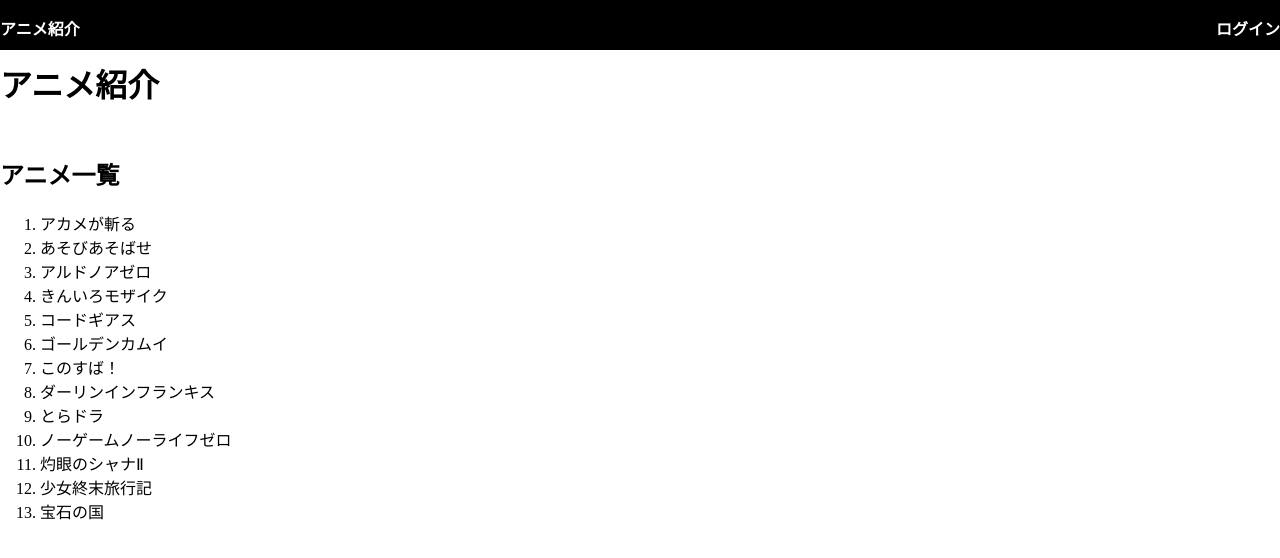
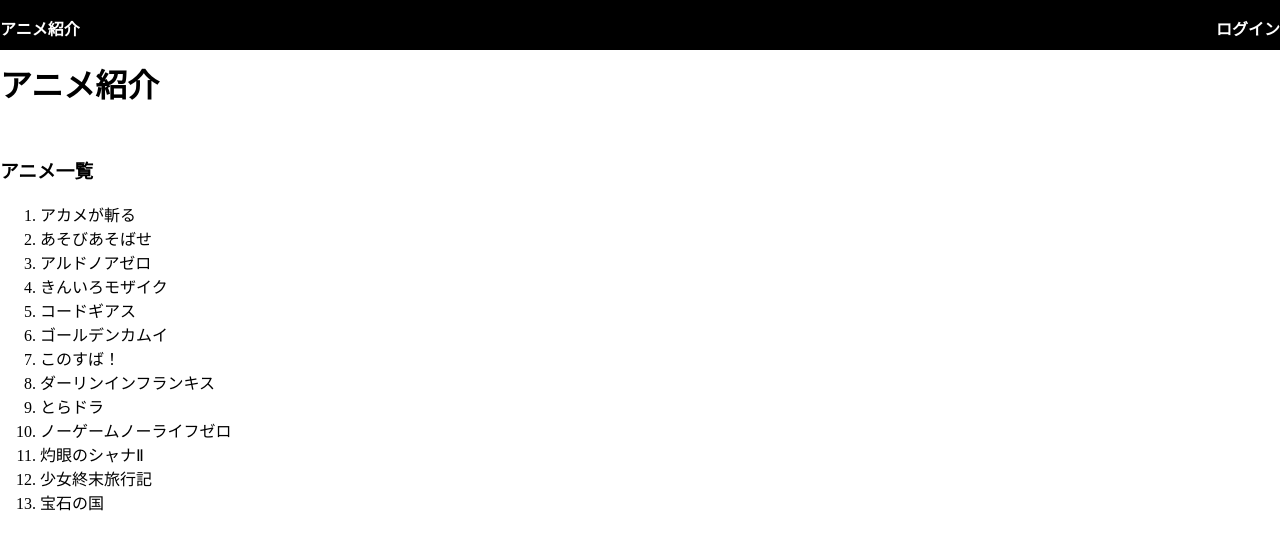
Before and after one commit to TygFF11/.github.io, a plain HTML site: page index.html in a window 1280 px wide. Shown: the top 558 px of the page. Drawn offline with Linux system fonts and the light colour scheme; files that its build step writes are made by us from their sources.

Commit message:
Update index.html

```diff
--- a/index.html
+++ b/index.html
@@ -17,7 +17,7 @@
     <div class="container">
       <h1 class="title1">アニメ紹介</h1>
       <div class="list">
-        <h2>アニメ一覧</h2>
+        <h3>アニメ一覧</h3>
         <ol>
           <li>アカメが斬る</li>
           <li>あそびあそばせ</li>
```
